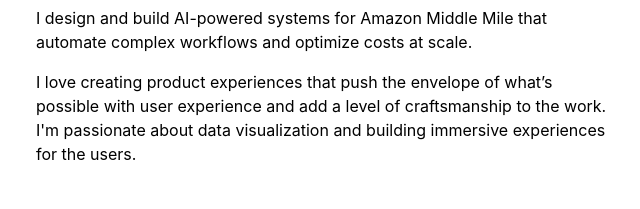
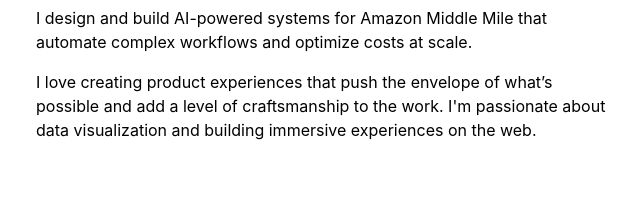
Before and after one commit to parvezk/parvezkose.com, a Next.js app: page / in a window 1280 px wide. Shown: the part 202-411 px from the top of the page, without its empty margins (316-956 px from the left). Built offline with nearby package versions, Linux system fonts and the light colour scheme; no server answers.

Commit message:
update bio

```diff
--- a/app/page.tsx
+++ b/app/page.tsx
@@ -12,7 +12,7 @@
         {`I design and build AI-powered systems for Amazon Middle Mile that automate complex workflows and optimize costs at scale.`}
       </p>
       <p className="mb-4">
-        {`I love creating product experiences that push the envelope of what’s possible with user experience and add a level of craftsmanship to the work. I'm passionate about data visualization and building immersive experiences for the users.`}
+        {`I love creating product experiences that push the envelope of what’s possible and add a level of craftsmanship to the work. I'm passionate about data visualization and building immersive experiences on the web.`}
       </p>
       <div className="my-8">{/* <BlogPosts /> */}</div>
     </section>
```
